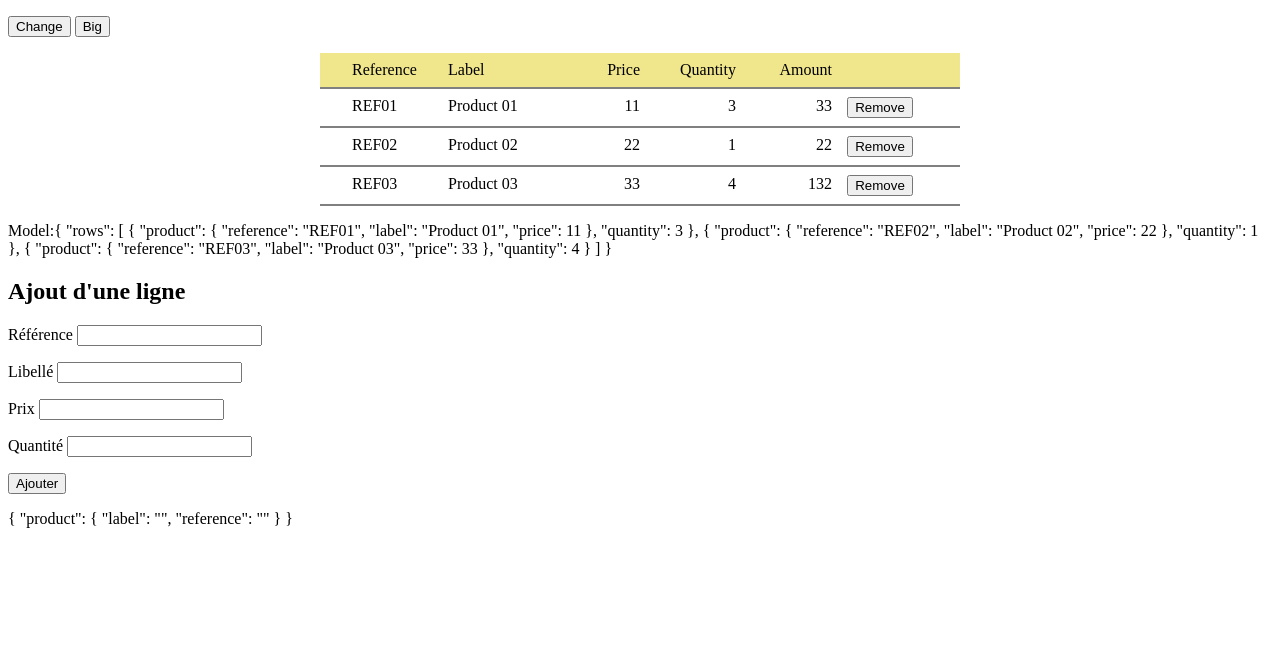
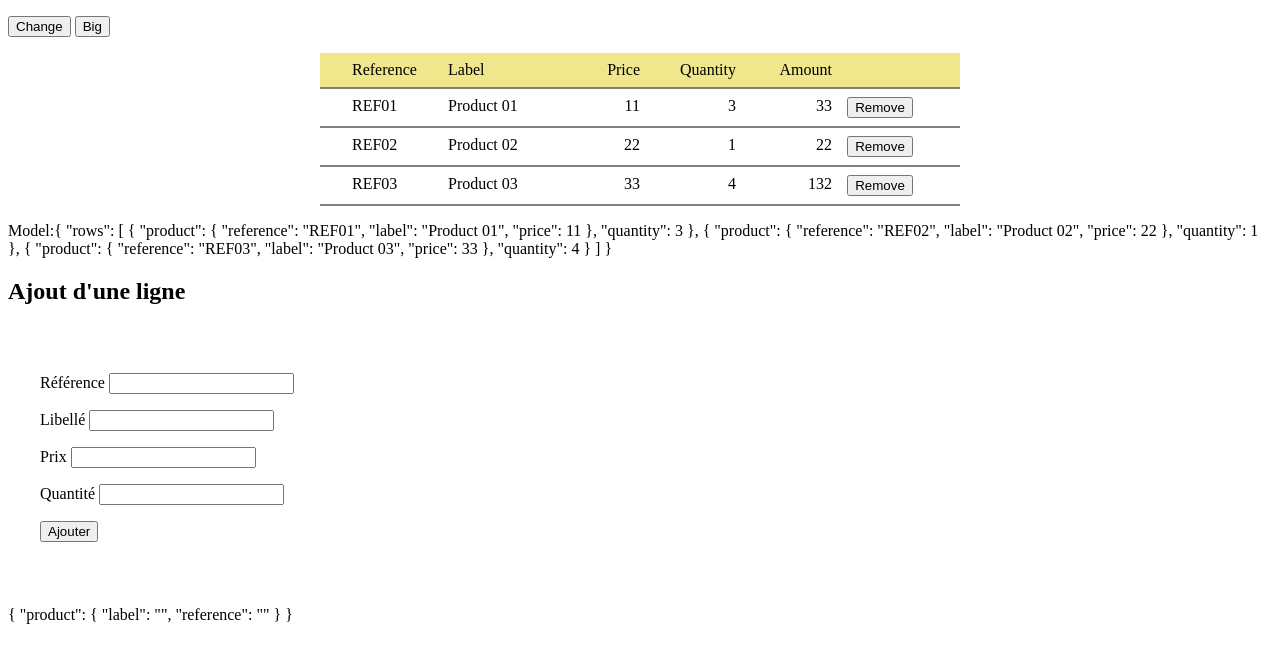
Before and after one commit to tchatel/angular2-genevajug, a plain HTML site: page index.html in a window 1280 px wide. Drawn offline with Linux system fonts and the light colour scheme.

Commit message:
css form

```diff
--- a/exemple.css
+++ b/exemple.css
@@ -1,3 +1,7 @@
+
+form {
+    padding: 2em;
+}
 
 .rows {
     display: flex;
```
